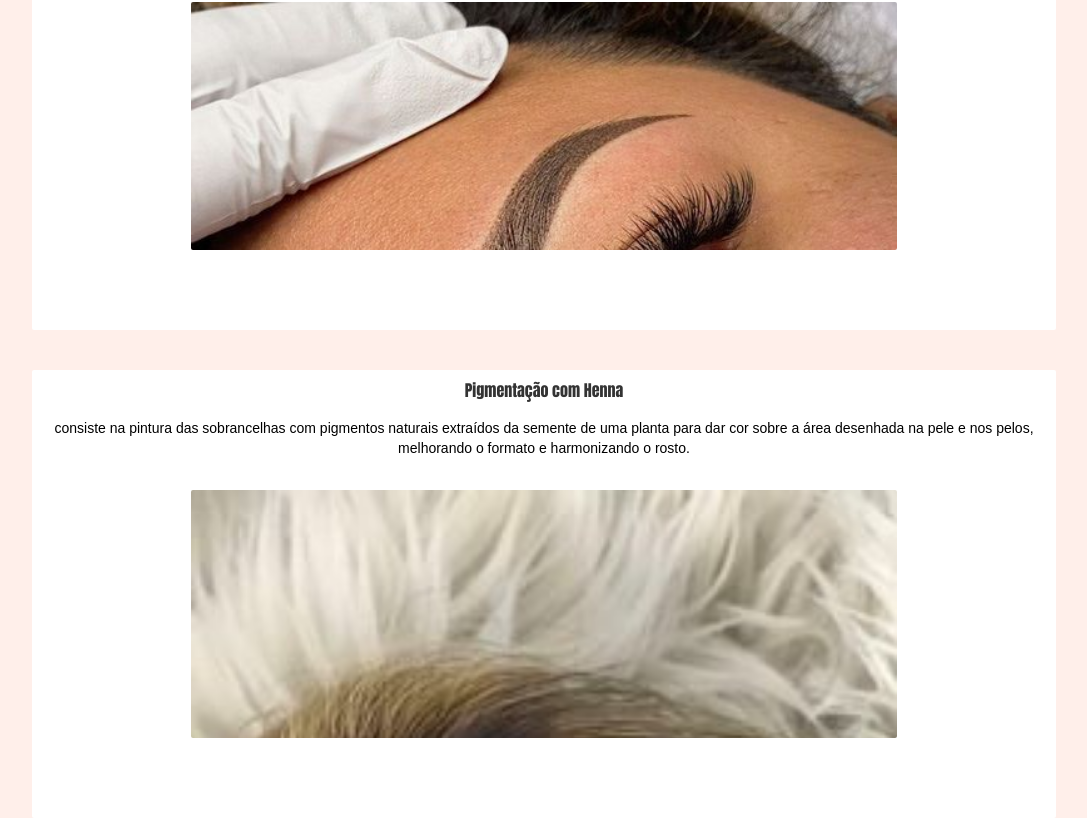
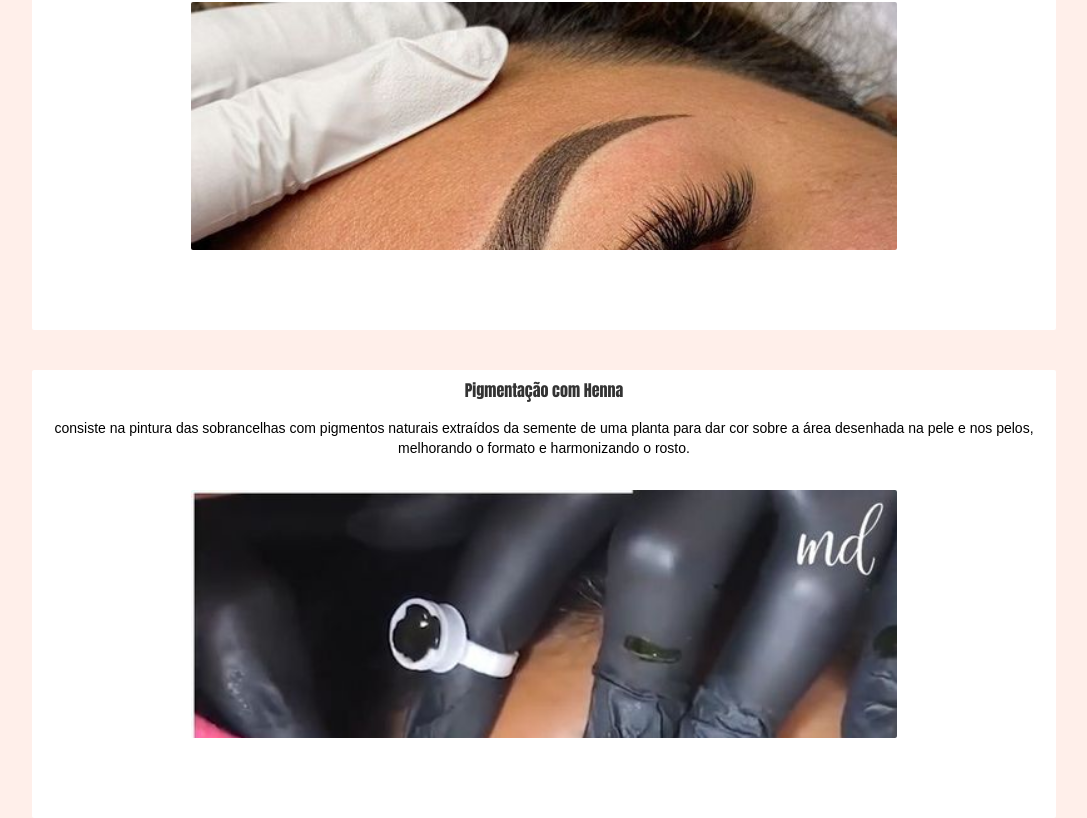
Before and after one commit to Pedro29v/Lp-microblanding, a React (Vite) app: page / in a window 1280 px wide. Shown: the part 1484-2302 px from the top of the page, without its empty margins (96-1183 px from the left). Built offline with nearby package versions, Linux system fonts and the light colour scheme.

Commit message:
add new image of henna and add dark mode configuration

```diff
--- a/src/components/service/Service.jsx
+++ b/src/components/service/Service.jsx
@@ -1,6 +1,6 @@
 import microblading from "../../assets/microblading2.png";
 import microshading from "../../assets/microshading.jpg";
-import henna from "../../assets/henna.jpg";
+import henna from "../../assets/henna2.jpg";
 
 function Service() {
   return (
--- a/tailwind.config.js
+++ b/tailwind.config.js
@@ -12,5 +12,6 @@ export default {
       },
     },
   },
+  darkMode: "media",
   plugins: [],
 };
```
Also changed, not shown: src/assets/henna2.jpg (added).
